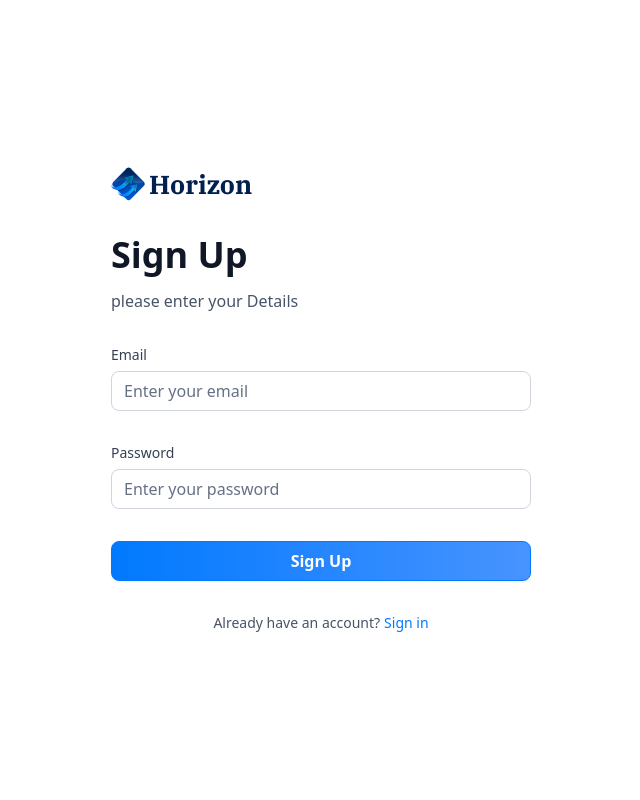
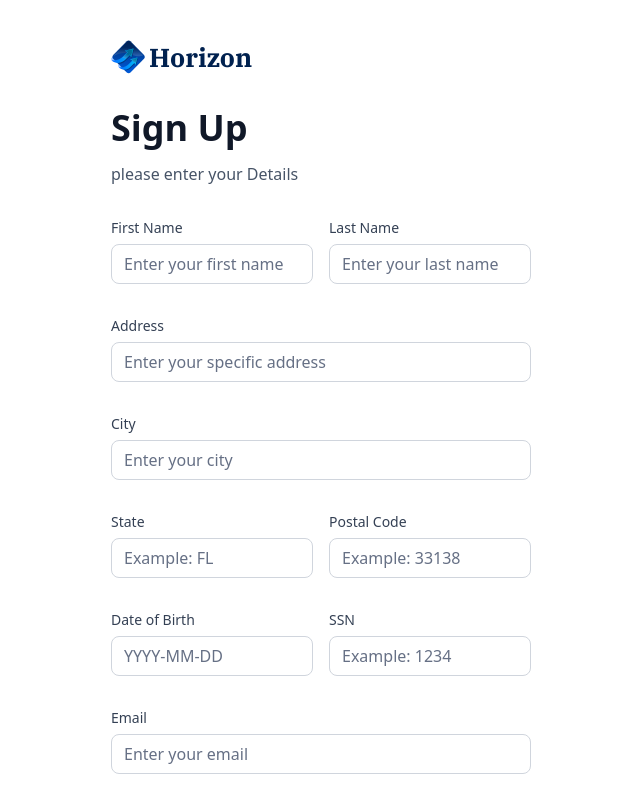
Before and after one commit to Matheshraju4/bankingapp, a Next.js app: page /sign-up in a window 1280 px wide. Shown: the top 800 px of the page, without its empty margins (319-959 px from the left). Built offline with nearby package versions, Linux system fonts and the light colour scheme.

Commit message:
implemented signup  and signin page

```diff
--- a/components/ui/AuthForm.tsx
+++ b/components/ui/AuthForm.tsx
@@ -20,26 +20,51 @@ import { Input } from "@/components/ui/input";
 import CustomInput from "./CustomInput";
 import { AuthFormSchema } from "@/lib/utils";
 import { Loader2 } from "lucide-react";
+import { useRouter } from "next/navigation";
 
 const AuthForm = ({ type }: { type: string }) => {
+  const router = useRouter();
   const [user, setUser] = useState(null);
   const [isLoading, setisLoading] = useState(false);
-  const form = useForm<z.infer<typeof AuthFormSchema>>({
-    resolver: zodResolver(AuthFormSchema),
+  const formSchema = AuthFormSchema(type);
+  const form = useForm<z.infer<typeof formSchema>>({
+    resolver: zodResolver(formSchema),
     defaultValues: {
       email: "",
       password: "",
+      ...(type === "SignUp" && {
+        firstName: "",
+        lastName: "",
+        address1: "",
+        state: "",
+        postalCode: "",
+        dateOfBirth: "",
+        ssn: "",
+      }),
     },
   });
 
   // 2. Define a submit handler.
-  function onSubmit(values: z.infer<typeof AuthFormSchema>) {
-    setisLoading(true);
-    // Do something with the form values.
-    // ✅ This will be type-safe and validated.
-    console.log(values);
-    setisLoading(false);
-  }
+  const onSubmit = async (data: z.infer<typeof formSchema>) => {
+    try {
+      if (type === "SignUp") {
+        // const newUser = await signUp(data);
+      }
+      if (type === "signin") {
+        // const response = await signIn({
+        //   email: data.email,
+        //   password: data.password,
+        // });
+        // if (response) {
+        //   router.push("/");
+        // }
+      }
+    } catch (error) {
+      console.log(error);
+    } finally {
+      setisLoading(false);
+    }
+  };
   return (
     <section className="auth-form">
       <header className="flex flex-col gap-5 md:gap-8 ">
@@ -66,6 +91,65 @@ const AuthForm = ({ type }: { type: string }) => {
         <>
           <Form {...form}>
             <form onSubmit={form.handleSubmit(onSubmit)} className="space-y-8">
+              {type === "SignUp" && (
+                <>
+                  <div className="flex  gap-4">
+                    <CustomInput
+                      control={form.control}
+                      name="firstName"
+                      label="First Name"
+                      placeholder="Enter your first name"
+                    />
+                    <CustomInput
+                      control={form.control}
+                      name="lastName"
+                      label="Last Name"
+                      placeholder="Enter your last name"
+                    />
+                  </div>
+                  <CustomInput
+                    control={form.control}
+                    name="address1"
+                    label="Address"
+                    placeholder="Enter your specific address"
+                  />
+                  <CustomInput
+                    control={form.control}
+                    name="city"
+                    label="City"
+                    placeholder="Enter your city"
+                  />
+                  <div className="flex  gap-4">
+                    <CustomInput
+                      control={form.control}
+                      name="state"
+                      label="State"
+                      placeholder="Example: FL"
+                    />
+                    <CustomInput
+                      control={form.control}
+                      name="postalCode"
+                      label="Postal Code"
+                      placeholder="Example: 33138"
+                    />
+                  </div>
+                  <div className="flex  gap-4">
+                    <CustomInput
+                      control={form.control}
+                      name="dateOfBirth"
+                      label="Date of Birth"
+                      placeholder="YYYY-MM-DD"
+                    />
+                    <CustomInput
+                      control={form.control}
+                      name="ssn"
+                      label="SSN"
+                      placeholder="Example: 1234"
+                    />
+                  </div>
+                </>
+              )}
+
               <CustomInput
                 control={form.control}
                 name="email"
--- a/components/ui/CustomInput.tsx
+++ b/components/ui/CustomInput.tsx
@@ -4,9 +4,10 @@ import { Input } from "./input";
 import { Control, FieldPath, Form } from "react-hook-form";
 import { AuthFormSchema } from "@/lib/utils";
 import { z } from "zod";
+const formSchema = AuthFormSchema("SignUp");
 interface CustomInput {
-  control: Control<z.infer<typeof AuthFormSchema>>;
-  name: FieldPath<z.infer<typeof AuthFormSchema>>;
+  control: Control<z.infer<typeof formSchema>>;
+  name: FieldPath<z.infer<typeof formSchema>>;
   label: string;
   placeholder: string;
 }
--- a/lib/utils.ts
+++ b/lib/utils.ts
@@ -194,9 +194,41 @@ export const getTransactionStatus = (date: Date) => {
 
   return date > twoDaysAgo ? "Processing" : "Success";
 };
-export const AuthFormSchema = z.object({
-  email: z.string().email({ message: "Please enter a valid email" }),
-  password: z
-    .string()
-    .min(8, { message: "Password must be at least 8 characters" }),
-});
+// Utility function for the AuthFormSchema
+export const AuthFormSchema = (type: string) =>
+  z.object({
+    firstName:
+      type === "SignUp"
+        ? z.string().min(3, "First Name is required")
+        : z.string().optional(),
+    lastName:
+      type === "SignUp"
+        ? z.string().min(3, "Last Name is required")
+        : z.string().optional(),
+    address1:
+      type === "SignUp"
+        ? z.string().max(50, "Address is too long")
+        : z.string().optional(),
+    city: type === "SignUp" ? z.string().max(50) : z.string().optional(),
+    state:
+      type === "SignUp"
+        ? z.string().min(2).max(2, "State should be 2 characters")
+        : z.string().optional(),
+    postalCode:
+      type === "SignUp"
+        ? z
+            .string()
+            .min(3)
+            .max(6, "Postal Code should be between 3 and 6 characters")
+        : z.string().optional(),
+    dateOfBirth:
+      type === "SignUp"
+        ? z.string().min(3, "Date of Birth is required")
+        : z.string().optional(),
+    ssn:
+      type === "SignUp"
+        ? z.string().min(4, "SSN should be at least 4 characters")
+        : z.string().optional(),
+    email: z.string().email("Please enter a valid email"),
+    password: z.string().min(8, "Password must be at least 8 characters"),
+  });
```
